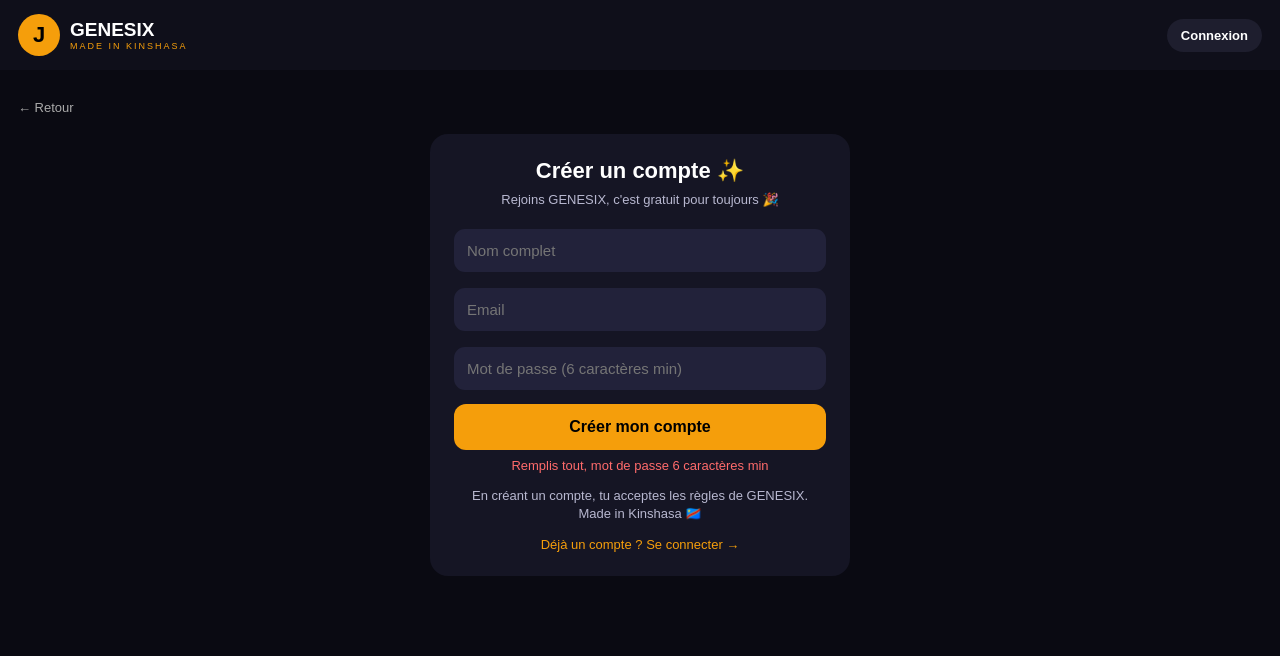
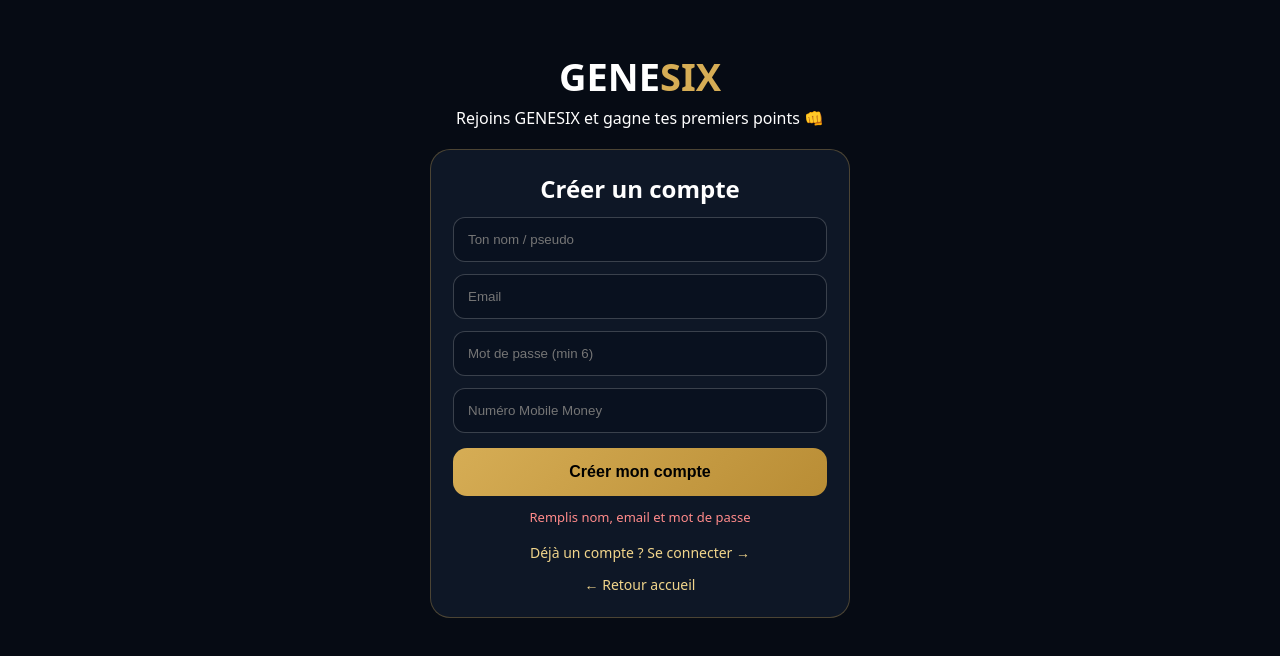
Before and after one commit to djesonaloma-boop/Api, a website: page register.html in a window 1280 px wide. Both pictures are taken after a click on the button "Créer mon compte". Drawn offline with Linux system fonts and the light colour scheme.

Commit message:
Refactor registration page with new layout and styles

```diff
--- a/register.html
+++ b/register.html
@@ -2,62 +2,68 @@
 <html lang="fr">
 <head>
 <meta charset="UTF-8">
-<meta name="viewport" content="width=device-width, initial-scale=1">
-<title>Créer un compte - GENESIX</title>
+<meta name="viewport" content="width=device-width, initial-scale=1.0">
+<title>Inscription - GENESIX</title>
 <style>
-*{margin:0;padding:0;box-sizing:border-box;font-family:Arial,sans-serif}
-body{background:#0a0a12;color:#fff;min-height:100vh}
-header{display:flex;justify-content:space-between;align-items:center;padding:14px 18px;background:#0f0f1a}
-.logo{display:flex;align-items:center;gap:10px}
-.logo-icon{width:42px;height:42px;background:#f59e0b;color:#000;border-radius:50%;display:flex;align-items:center;justify-content:center;font-size:22px;font-weight:900}
-.logo b{font-size:19px}
-.logo span{display:block;font-size:9px;color:#f59e0b;letter-spacing:2px}
-.top-link{padding:9px 14px;border-radius:20px;background:#1e1e2e;color:#fff;text-decoration:none;font-weight:bold;font-size:13px}
-.wrap{padding:28px 18px}
-.card{max-width:420px;margin:18px auto;background:#151524;padding:24px;border-radius:18px}
-.card h2{text-align:center;font-size:22px}
-.card p{text-align:center;color:#b8b8d0;font-size:13px;margin:8px 0 14px}
-input{width:100%;padding:13px;margin:8px 0;border-radius:11px;border:none;background:#22223a;color:#fff;font-size:15px;outline:none}
-button{width:100%;padding:14px;background:#f59e0b;color:#000;border:none;border-radius:12px;font-weight:bold;font-size:16px;cursor:pointer;margin-top:6px}
-.link{color:#f59e0b;text-decoration:none;font-size:13px;display:block;text-align:center;margin-top:12px}
-.back{color:#aaa;text-decoration:none;font-size:13px}
-.note{font-size:12px;color:#888;text-align:center;margin-top:10px;line-height:1.4}
+*{box-sizing:border-box;margin:0;padding:0}
+body{background:#060b14;color:#fff;font-family:system-ui,sans-serif;padding:20px;text-align:center}
+.logo{font-size:38px;font-weight:900;margin:30px 0 5px}.logo span{color:#d6ad55}
+.card{background:#0e1726;border:1px solid rgba(214,173,85,.3);border-radius:20px;padding:22px;margin:20px auto;max-width:420px}
+input{width:100%;padding:14px;border-radius:12px;border:1px solid rgba(255,255,255,.2);background:#09111f;color:#fff;margin-top:12px}
+button{width:100%;padding:15px;border:0;border-radius:14px;font-weight:800;font-size:16px;margin-top:15px;cursor:pointer;background:linear-gradient(135deg,#d6ad55,#b98d35)}
+a{color:#f1d58b;text-decoration:none;font-size:14px}
+#msg{margin-top:12px;color:#ff8a8a;font-size:13px}
 </style>
 </head>
 <body>
-<header>
-  <div class="logo"><div class="logo-icon">J</div><div><b>GENESIX</b><span>MADE IN KINSHASA</span></div></div>
-  <a class="top-link" href="login.html">Connexion</a>
-</header>
-<div class="wrap">
-  <a class="back" href="index.html">← Retour</a>
-  <div class="card">
-    <h2>Créer un compte ✨</h2>
-    <p>Rejoins GENESIX, c'est gratuit pour toujours 🎉</p>
-    <input id="nom" placeholder="Nom complet">
-    <input id="email" placeholder="Email">
-    <input id="pass" type="password" placeholder="Mot de passe (6 caractères min)">
-    <button id="btn">Créer mon compte</button>
-    <p id="msg" style="color:#ff6b6b;font-size:13px"></p>
-    <p class="note">En créant un compte, tu acceptes les règles de GENESIX. Made in Kinshasa 🇨🇩</p>
-    <a class="link" href="login.html">Déjà un compte ? Se connecter →</a>
-  </div>
+<div class="logo">GENE<span>SIX</span></div>
+<p>Rejoins GENESIX et gagne tes premiers points 👊</p>
+<div class="card">
+<h2>Créer un compte</h2>
+<input id="name" placeholder="Ton nom / pseudo">
+<input id="email" type="email" placeholder="Email">
+<input id="password" type="password" placeholder="Mot de passe (min 6)">
+<input id="phone" placeholder="Numéro Mobile Money">
+<button onclick="register()">Créer mon compte</button>
+<p id="msg"></p>
+<p style="margin-top:15px"><a href="login.html">Déjà un compte ? Se connecter →</a></p>
+<p style="margin-top:10px"><a href="index.html">← Retour accueil</a></p>
 </div>
-
 <script type="module">
-import { initializeApp, getApps } from "https://www.gstatic.com/firebasejs/10.12.2/firebase-app.js";
+import { initializeApp } from "https://www.gstatic.com/firebasejs/10.12.2/firebase-app.js";
 import { getAuth, createUserWithEmailAndPassword } from "https://www.gstatic.com/firebasejs/10.12.2/firebase-auth.js";
-import { getDatabase, ref, set } from "https://www.gstatic.com/firebasejs/10.12.2/firebase-database.js";
-const firebaseConfig = { apiKey:"AIzaSyA24pBo8mBWiZssPtep--MMBdB7c8_Lu4U", authDomain:"starlink-investit.firebaseapp.com", databaseURL:"https://starlink-investit-default-rtdb.firebaseio.com", projectId:"starlink-investit", storageBucket:"starlink-investit.firebasestorage.app", messagingSenderId:"807081599583", appId:"1:807081599583:web:e00ec3959bc4acdae031ea" };
-const app = getApps().length ? getApps()[0] : initializeApp(firebaseConfig);
-const auth = getAuth(app); const db = getDatabase(app);
-document.getElementById("btn").onclick = async () => {
-  if(!nom.value || !email.value || pass.value.length < 6){ msg.textContent="Remplis tout, mot de passe 6 caractères min"; return; }
+import { getFirestore, doc, setDoc, updateDoc, increment } from "https://www.gstatic.com/firebasejs/10.12.2/firebase-firestore.js";
+const firebaseConfig = {
+  apiKey: "AIzaSyC27jn9ieCDcncnhC0FTrhVpgcppGeVDPY",
+  authDomain: "genesix-81b12.firebaseapp.com",
+  projectId: "genesix-81b12",
+  storageBucket: "genesix-81b12.firebasestorage.app",
+  messagingSenderId: "510952368030",
+  appId: "1:510952368030:web:f4eafb07b6504008a4588f",
+  measurementId: "G-9WG19JG7RC"
+};
+const app = initializeApp(firebaseConfig);
+const auth = getAuth(app);
+const db = getFirestore(app);
+window.register = async () => {
+  const name=document.getElementById('name').value;
+  const email=document.getElementById('email').value;
+  const pass=document.getElementById('password').value;
+  const phone=document.getElementById('phone').value;
+  const msg=document.getElementById('msg');
+  if(!name||!email||!pass){ msg.textContent="Remplis nom, email et mot de passe"; return; }
+  if(pass.length<6){ msg.textContent="Mot de passe min 6 caractères"; return; }
   try{
-    const c = await createUserWithEmailAndPassword(auth, email.value, pass.value);
-    await set(ref(db, "genesix/users/"+c.user.uid), { nom: nom.value, email: email.value, createdAt: Date.now() });
-    location.href="Discution.html";
-  }catch(e){ msg.textContent = e.message; }
+    const cred = await createUserWithEmailAndPassword(auth,email,pass);
+    const uid = cred.user.uid;
+    const refBy = localStorage.getItem('genesix_ref') || new URLSearchParams(location.search).get('ref') || null;
+    await setDoc(doc(db,"users",uid),{ name, email, phone, points:100, refBy: refBy||null, createdAt:new Date() });
+    if(refBy && refBy!==uid){
+      try{ await updateDoc(doc(db,"users",refBy),{points:increment(50)}); }catch(e){}
+    }
+    alert("Compte créé ✅ +100 pts de bienvenue !");
+    location.href="index.html";
+  }catch(e){ msg.textContent="Erreur : "+e.message; }
 };
 </script>
 </body>
```
